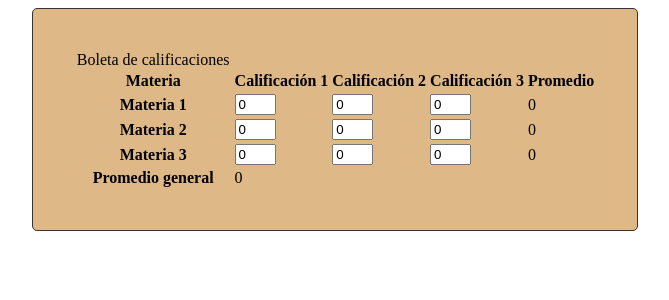
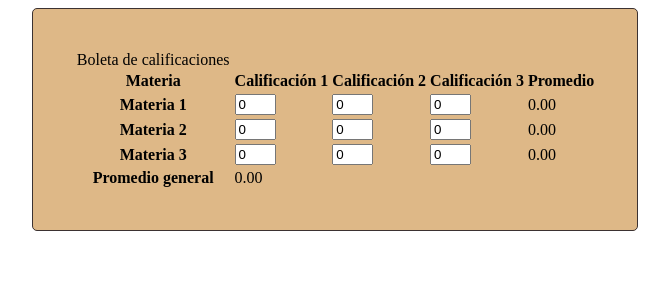
Before and after one commit to Carlos-Javier-Sanchez-Carmona/boleta-app, a React (Vite) app: page / in a window 1280 px wide. Shown: the top 300 px of the page, without its empty margins (305-974 px from the left). Built offline with nearby package versions, Linux system fonts and the light colour scheme.

Commit message:
se creo la rama v1, y se conviertieron los valores de los input a Number, tambien se limito el numero de decimales a 2 unidades despues del punto

```diff
--- a/src/App.jsx
+++ b/src/App.jsx
@@ -22,13 +22,13 @@ function App() {
   //funcion para detectar el cambio de valor de cada input
 
   useEffect(() => {
-    let suma1 = calificacion1_1 + calificacion1_2 + calificacion1_3;
-    let suma2 = calificacion2_1 + calificacion2_2 + calificacion2_3;
-    let suma3 = calificacion3_1 + calificacion3_2 + calificacion3_3;
-    let promedio1 = suma1 / 3;
-    let promedio2 = suma2 / 3;
-    let promedio3 = suma3 / 3;
-    let promedioGeneral = (promedio1 + promedio2 + promedio3) / 3;
+    let suma1 = (Number(calificacion1_1) + Number(calificacion1_2) + Number(calificacion1_3));
+    let suma2 = (Number(calificacion2_1) + Number(calificacion2_2) + Number(calificacion2_3));
+    let suma3 = (Number(calificacion3_1) + Number(calificacion3_2) + Number(calificacion3_3));
+    let promedio1 = (Number(suma1) / 3).toFixed(2);
+    let promedio2 = (Number(suma2) / 3).toFixed(2);
+    let promedio3 = (Number(suma3) / 3).toFixed(2);
+    let promedioGeneral = (Number(promedio1) + Number(promedio2) + Number(promedio3) / 3).toFixed(2);
     setPromedio1(promedio1);
     setPromedio2(promedio2);
     setPromedio3(promedio3);
@@ -53,18 +53,18 @@ function App() {
   });
 
   const calcularPromedio1 = () => {
-    let suma1 = Number(calificacion1_1 + calificacion1_2 + calificacion1_3);
+    let suma1 = Number(calificacion1_1) + Number(calificacion1_2) + Number(calificacion1_3);
     let promedio1 = suma1 / 3;
     setPromedio1(promedio1);
     console.log(promedio1);
   };
   const calcularPromedio2 = () => {
-    let suma2 = calificacion2_1 + calificacion2_2 + calificacion2_3;
+    let suma2 = parseFloat(calificacion2_1 + calificacion2_2 + calificacion2_3);
     let promedio2 = suma2 / 3;
     setPromedio2(promedio2);
   };
   const calcularPromedio3 = () => {
-    let suma3 = calificacion3_1 + calificacion3_2 + calificacion3_3;
+    let suma3 = parseFloat(calificacion3_1 + calificacion3_2 + calificacion3_3);
     let promedio3 = suma3 / 3;
     setPromedio3(promedio3);
   };
```
